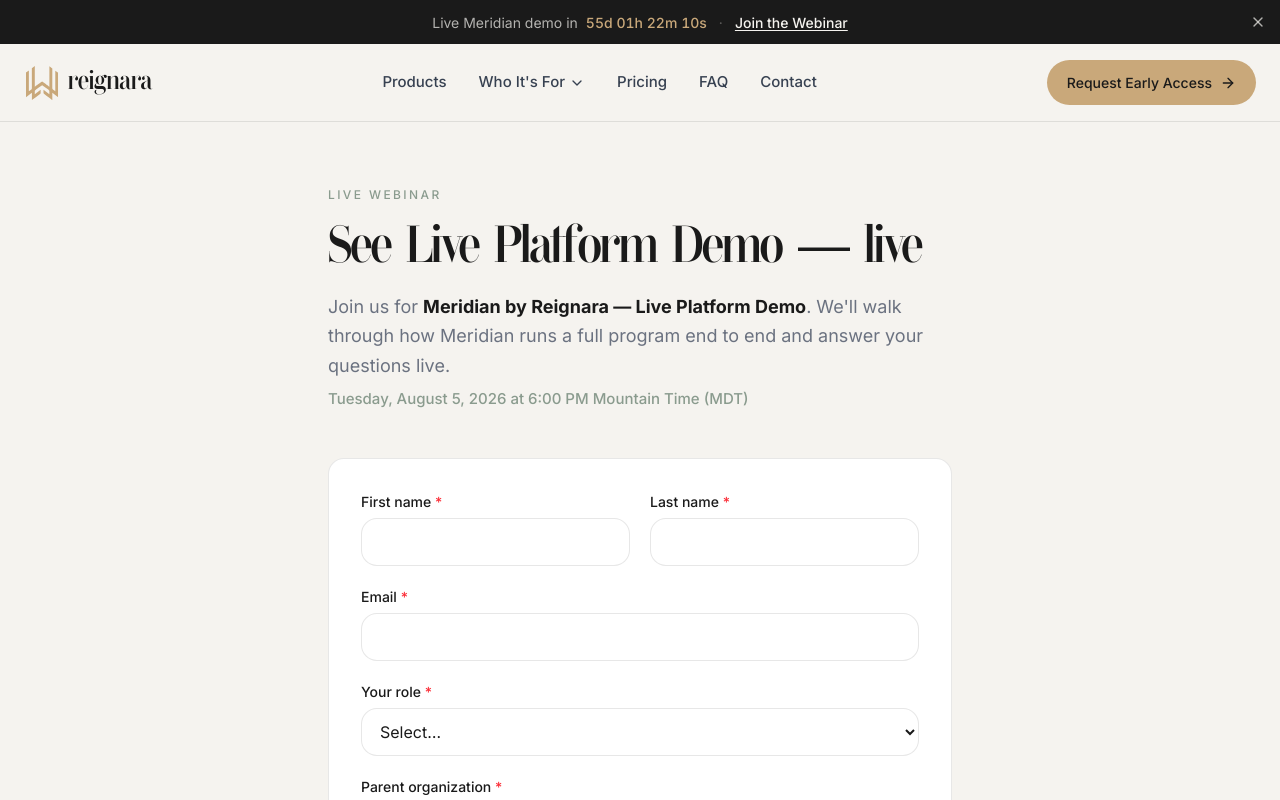
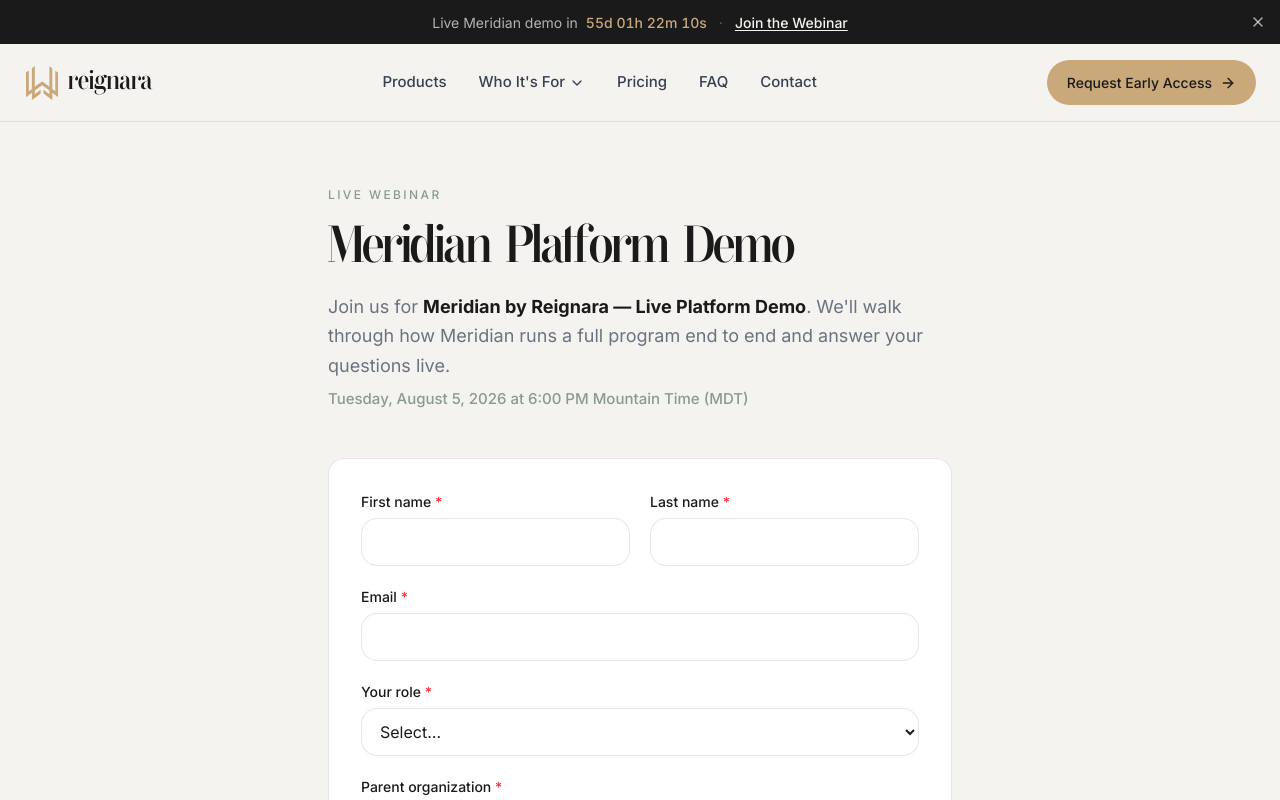
Before and after one commit to tannerk2/reignara_home, a Next.js app: page /webinar in a window 1280 px wide. Shown: the top 800 px of the page. Built offline with nearby package versions, Linux system fonts and the light colour scheme.

Commit message:
Webinar page: rename hero heading to 'Meridian Platform Demo'

```diff
--- a/app/webinar/page.tsx
+++ b/app/webinar/page.tsx
@@ -18,7 +18,7 @@
       <section className="mx-auto max-w-2xl px-4 pt-12 sm:px-6 sm:pt-16">
         <p className="mb-4 text-[12px] font-medium uppercase tracking-[0.2em] text-sage">Live Webinar</p>
         <h1 className="font-display text-[34px] sm:text-[46px] lg:text-[52px] leading-[1.08] tracking-tight text-t1">
-          See {WEBINAR_TITLE.replace("Meridian by Reignara — ", "")} — live
+          Meridian Platform Demo
         </h1>
         <p className="mt-4 text-[16px] sm:text-[18px] leading-relaxed text-t2">
           Join us for <strong className="text-t1">{WEBINAR_TITLE}</strong>. We&apos;ll walk through how Meridian runs a
```
